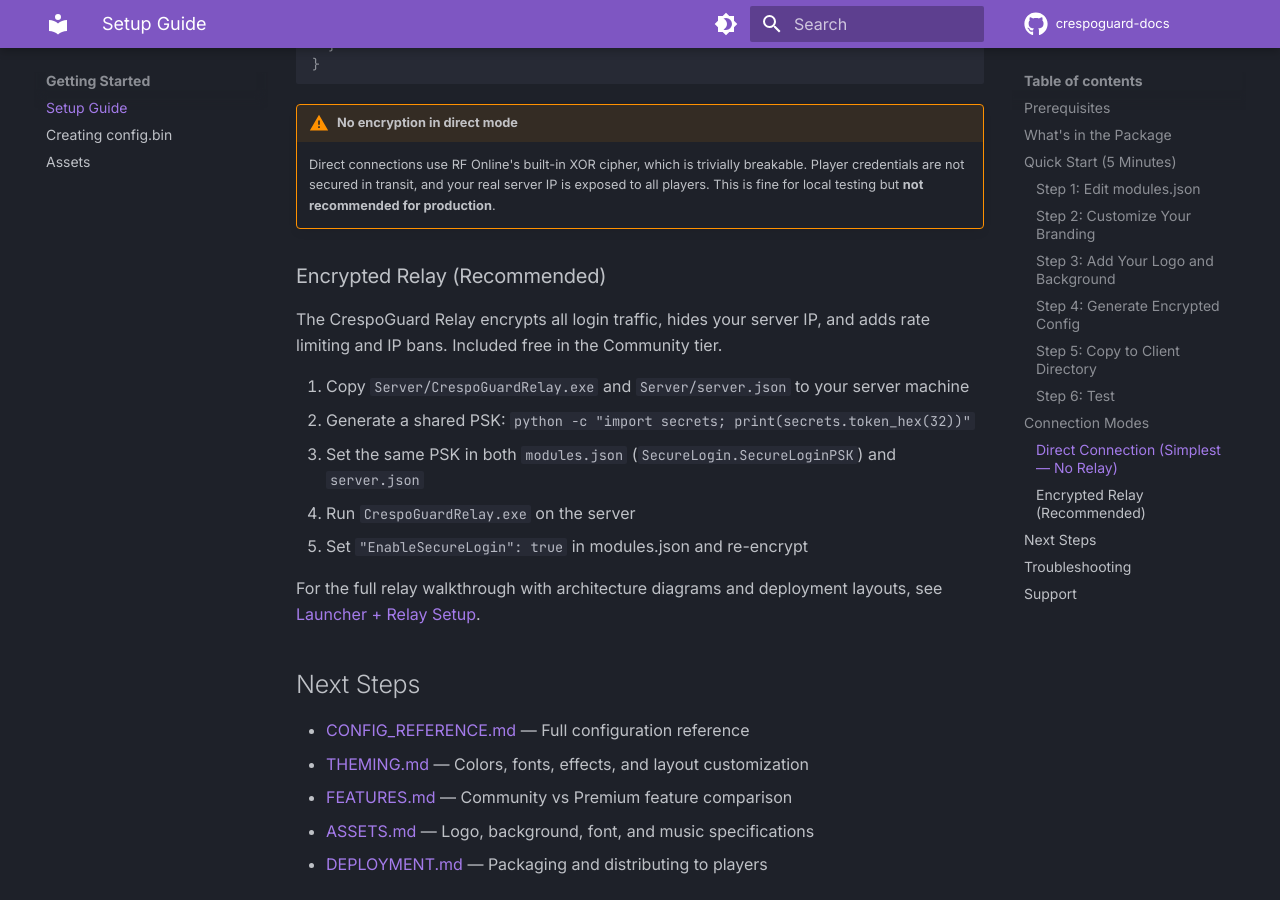
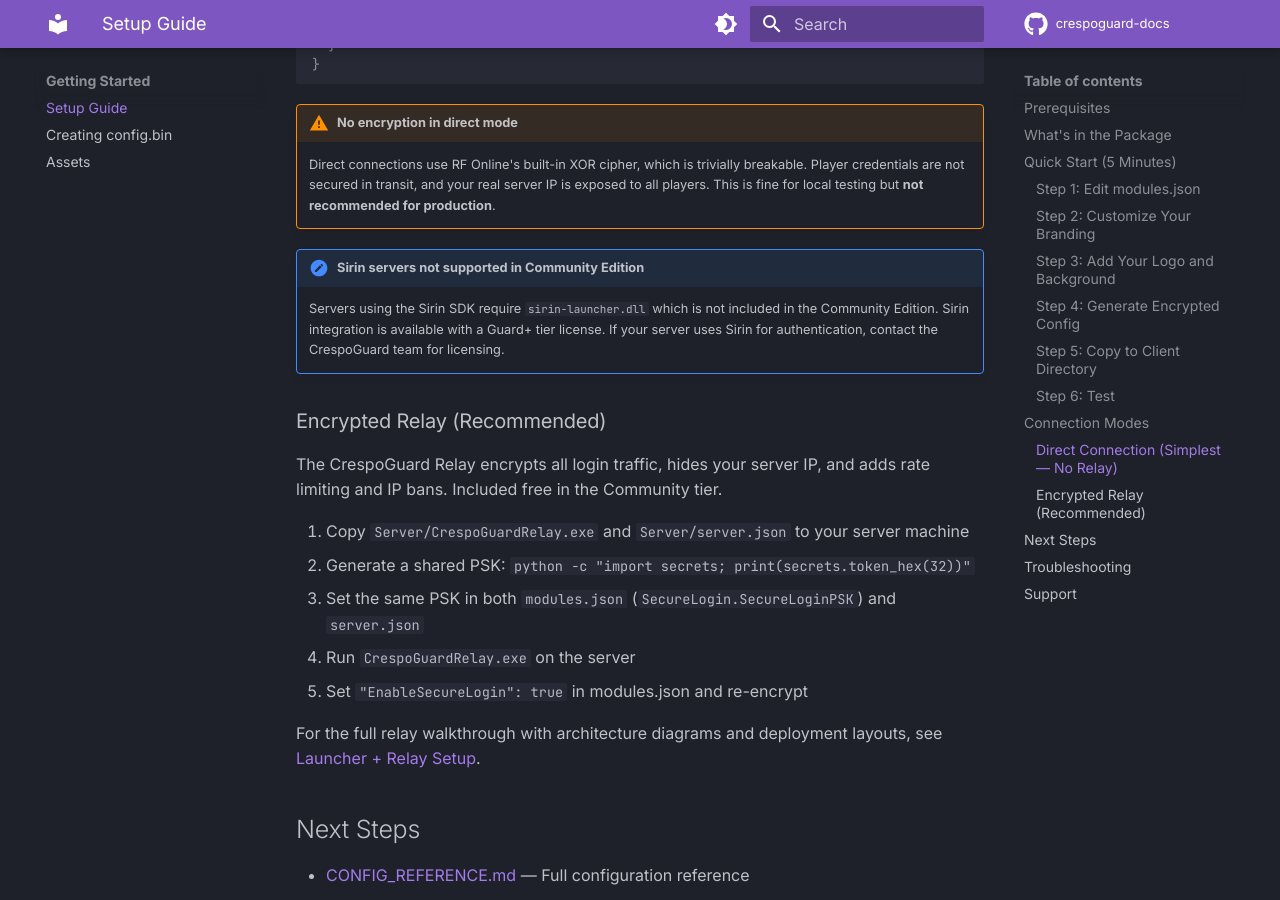
Before and after one commit to CrespoCyberConsultingLLC/crespoguard-docs, an MkDocs documentation site: the page built from docs/SETUP.md, in a window 1280 px wide and 900 px high, scrolled down 3417 px. Built offline with MkDocs 1.6.1 and Material for MkDocs 9.7.7, drawn with Linux system fonts in a browser that asks for light colours; comment, search, counter and statistics services are not loaded.

Commit message:
docs: add Sirin server compatibility note
- Setup guide: admonition that Sirin SDK requires Guard+ tier
- FAQ: Sirin question in compatibility section

Co-Authored-By: Claude Opus 4.6 (1M context) <noreply@anthropic.com>

```diff
--- a/docs/SETUP.md
+++ b/docs/SETUP.md
@@ -151,6 +151,9 @@ Just set your server IP in `modules.json` and you're done:
 !!! warning "No encryption in direct mode"
     Direct connections use RF Online's built-in XOR cipher, which is trivially breakable. Player credentials are not secured in transit, and your real server IP is exposed to all players. This is fine for local testing but **not recommended for production**.
 
+!!! note "Sirin servers not supported in Community Edition"
+    Servers using the Sirin SDK require `sirin-launcher.dll` which is not included in the Community Edition. Sirin integration is available with a Guard+ tier license. If your server uses Sirin for authentication, contact the CrespoGuard team for licensing.
+
 ### Encrypted Relay (Recommended)
 
 The CrespoGuard Relay encrypts all login traffic, hides your server IP, and adds rate limiting and IP bans. Included free in the Community tier.
```
Also changed, not shown: docs/index.md (+3 -0 lines).
